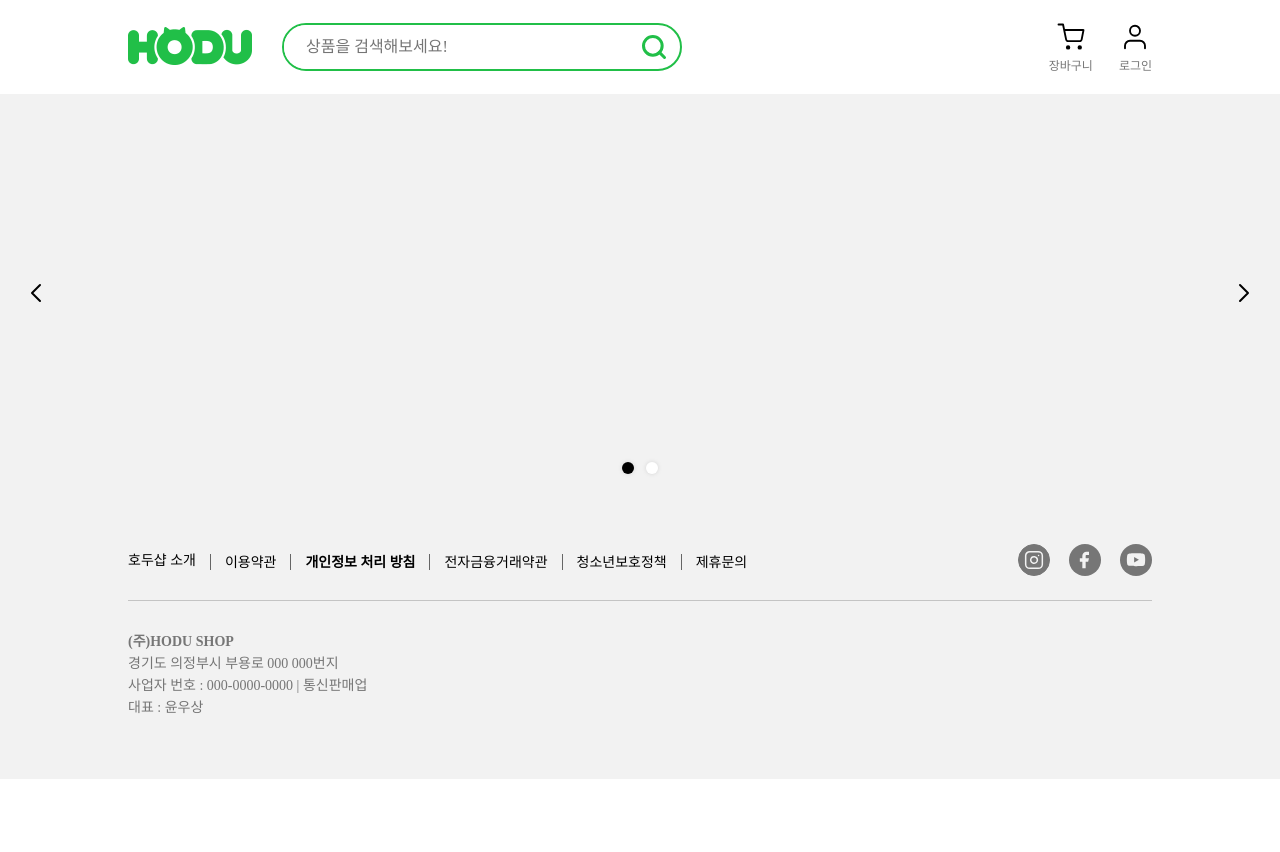
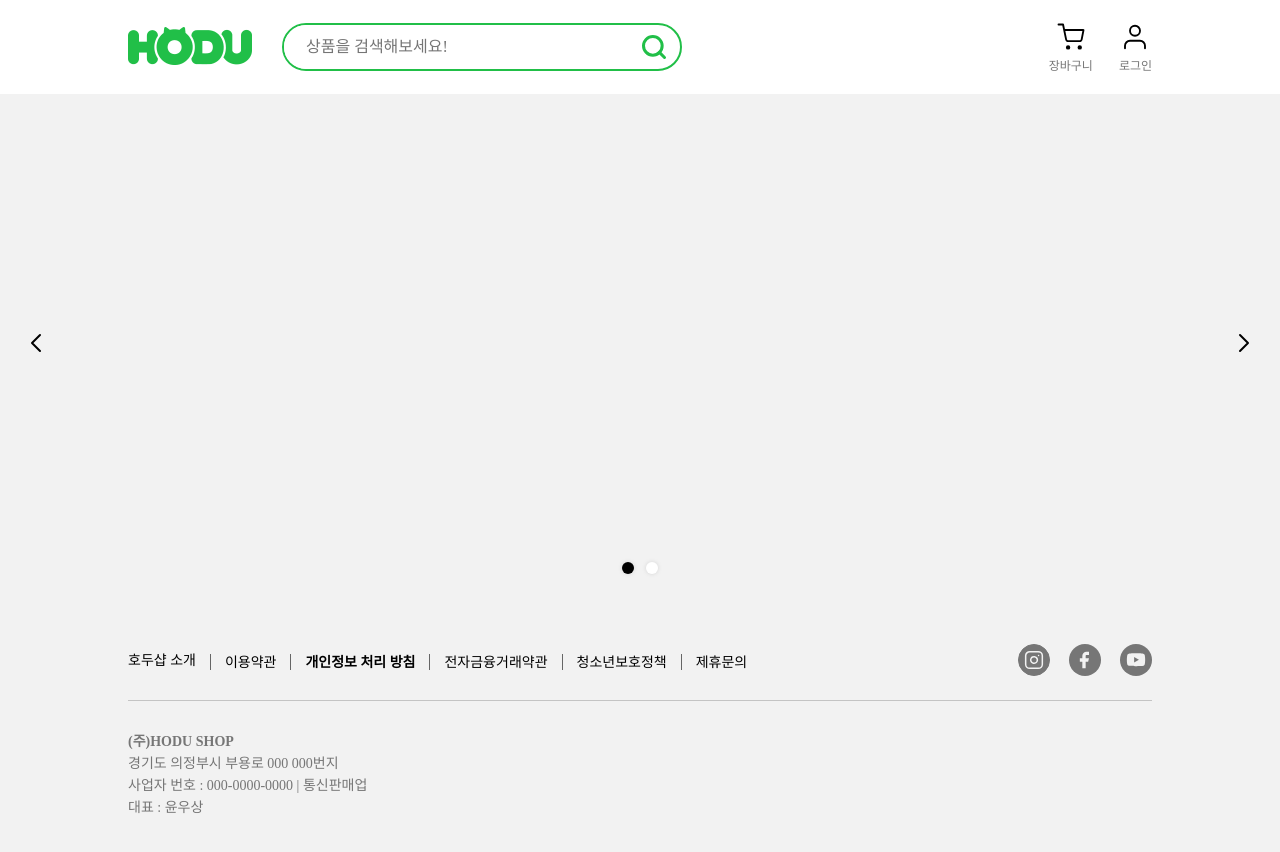
Before and after one commit to yws1502/open_market, a Next.js app: page / in a window 1280 px wide. Shown: the top 852 px of the page. Before the commit the page ends 800 px from the top, so only its background shows below. Built offline with nearby package versions, Linux system fonts and the light colour scheme.

Commit message:
🩹 이미지 슬라이드 height 조정

```diff
--- a/src/components/ImageSlide.tsx
+++ b/src/components/ImageSlide.tsx
@@ -31,7 +31,7 @@ const Container = styled.section`
 const SlideControl = styled.div`
   display: flex;
   justify-content: space-between;
-  height: 400px;
+  height: 500px;
   button {
     cursor: pointer;
     background-color: transparent;
```
